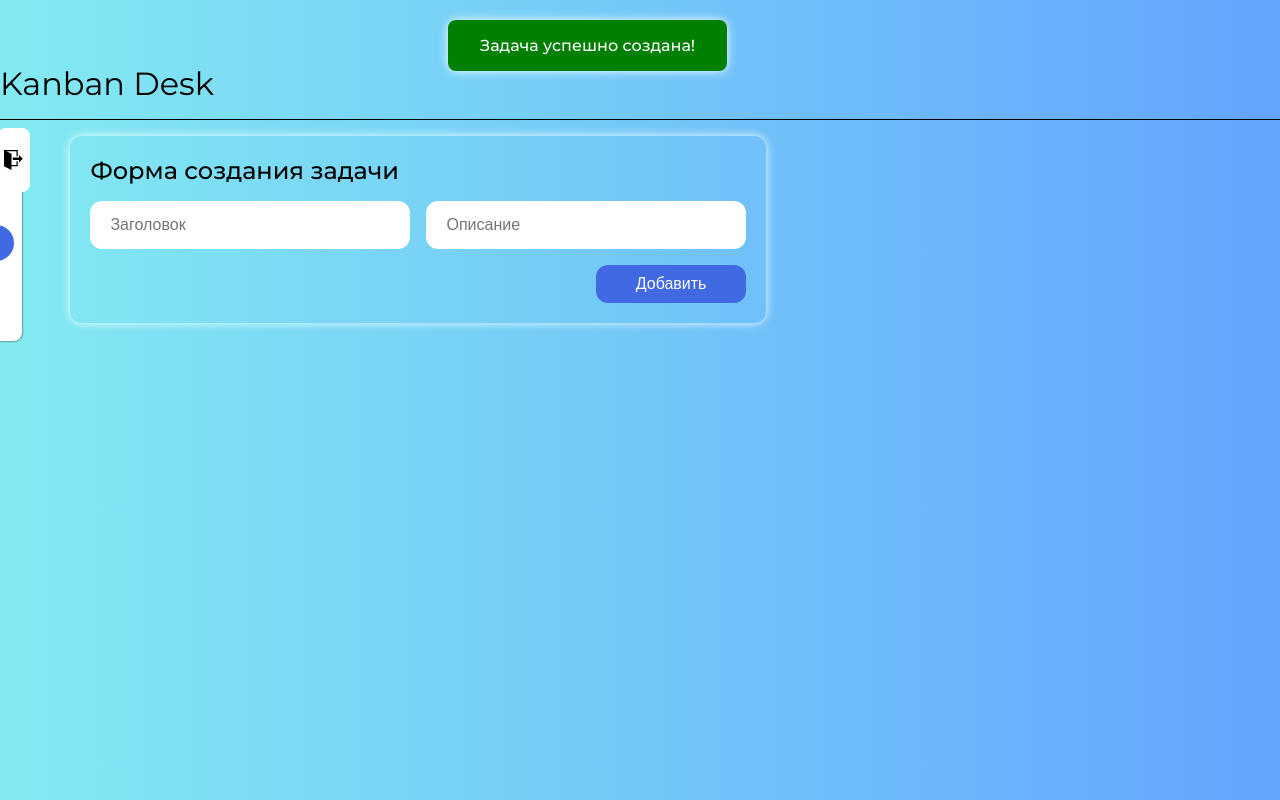
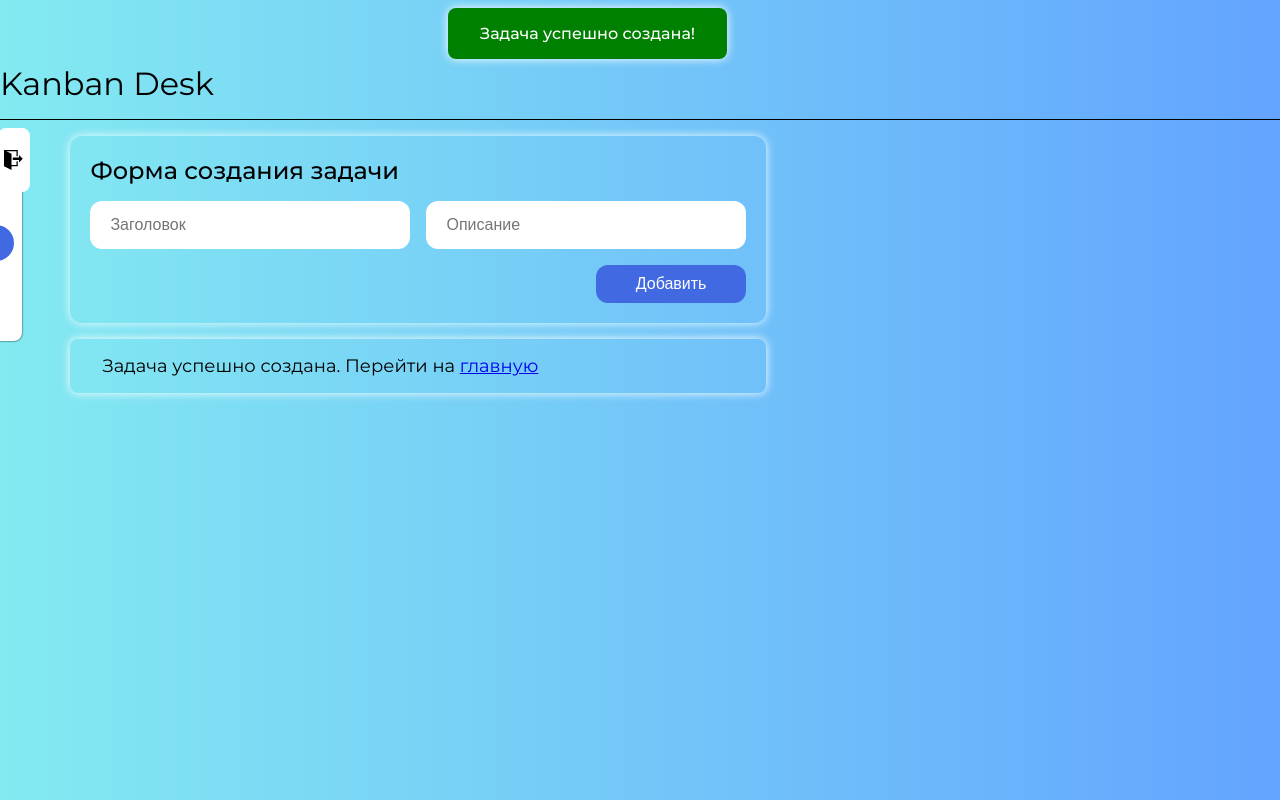
Before and after one commit to comp-master-byte/fullstack-newShift, a React app in the folder client/: page /create in a window 1280 px wide. Both pictures are taken after typing "Sample", "Sample" into the empty fields and a click on the button "Добавить". Built offline with nearby package versions, Linux system fonts and the light colour scheme.

Commit message:
Повышение usability

```diff
--- a/client/src/Pages/CreateTaskPage/CreateTaskPage.jsx
+++ b/client/src/Pages/CreateTaskPage/CreateTaskPage.jsx
@@ -2,7 +2,8 @@ import React, { Fragment, useEffect, useState } from "react";
 import { useDispatch, useSelector } from "react-redux";
 import { addTaskActionCreator, hideAlertActionCreator, hideSuccessAlertActionCreator, showAlertActionCreator, showSuccessAlertActionCreator } from "../../redux/actions";
 import { Form } from "../../components/Form/Form.jsx";
-import { AlertComponent } from "../../components/Alert/AlertComponent.jsx"
+import { AlertComponent } from "../../components/Alert/AlertComponent.jsx";
+import { ResultOfAction } from "../../components/resultOfAction/ResultOfAction.jsx"
 
 export const CreateTaskPage = () => {
 
@@ -12,6 +13,7 @@ export const CreateTaskPage = () => {
     const isShowSuccessAlert = useSelector(state => state.isShowAlert.successAlert);
 
     const [newDataTask, setNewDataTask] = useState({ title: "", content: "" });
+    const [isAdded, setIsAdded] = useState(false);
 
     function dataSubmitHandler(event) {
         event.preventDefault();
@@ -33,6 +35,7 @@ export const CreateTaskPage = () => {
         dispatch(showSuccessAlertActionCreator());
         setTimeout(() => dispatch(hideSuccessAlertActionCreator()), 3000);
         setNewDataTask({ title: "", content: "" });
+        setIsAdded(true);
     }
 
     // ComponentWillUnmount
@@ -60,6 +63,9 @@ export const CreateTaskPage = () => {
                 onChangeContent={event => setNewDataTask({ ...newDataTask, content: event.target.value })}
                 primaryBtnText={"Добавить"}
             />
+            {isAdded &&
+                <ResultOfAction goWhere="главную" to="/" resultText="Задача успешно создана." />
+            }
         </Fragment>
     )
 }
--- a/client/src/Pages/EditPage/EditPage.jsx
+++ b/client/src/Pages/EditPage/EditPage.jsx
@@ -1,10 +1,12 @@
 import React, { useEffect, useState } from "react";
+import styles from "./EditPage.module.scss";
 import { useDispatch, useSelector } from "react-redux";
-import { useParams, useNavigate } from "react-router-dom";
+import { useParams, useNavigate, Link } from "react-router-dom";
 import { AlertComponent } from "../../components/Alert/AlertComponent.jsx";
 import { Form } from "../../components/Form/Form.jsx";
 import { deleteTaskActionCreator, editTaskActionCreator, hideAlertActionCreator, hideErrorAlertActionCreator, hideSuccessAlertActionCreator, showAlertActionCreator, showErrorAlertActionCreator, showSuccessAlertActionCreator } from "../../redux/actions.js";
 import { ConfirmationModal } from "../../UI/ConfirmationModal/ConfirmationModal.jsx";
+import { ResultOfAction } from "../../components/resultOfAction/ResultOfAction.jsx";
 
 export const EditPage = () => {
 
@@ -17,11 +19,13 @@ export const EditPage = () => {
     const isShowSuccessAlert = useSelector(state => state.isShowAlert.successAlert);
     const isShowErrorAlert = useSelector(state => state.isShowAlert.errorAlert);
 
-
     const [newDataTask, setNewDataTask] = useState({ title: "", content: "" });
+    const [confirmText, setConfirmText] = useState("");
     const [isVisible, setIsVisible] = useState(false);
     const [isDeleteVisible, setIsDeleteVisible] = useState(false);
-    const [confirmText, setConfirmText] = useState("");
+    const [isDeleted, setIsDeleted] = useState(false);
+    const [isDisabled, setIsDisabled] = useState(false);
+    const [isEdited, setIsEdited] = useState(false);
 
     function dataSubmitHandler(event) {
 
@@ -35,18 +39,15 @@ export const EditPage = () => {
 
         if (!taskEdited.content || !taskEdited.title) {
             dispatch(showAlertActionCreator());
-            setTimeout(() => {
-                dispatch(hideAlertActionCreator());
-            }, 2000);
+            setTimeout(() => dispatch(hideAlertActionCreator()), 2000);
             return;
         }
 
         dispatch(editTaskActionCreator(taskEdited));
         dispatch(showErrorAlertActionCreator());
-        setTimeout(() => {
-            dispatch(hideErrorAlertActionCreator())
-        }, 2000)
+        setTimeout(() => dispatch(hideErrorAlertActionCreator()), 2000);
         setNewDataTask({ title: "", content: "" });
+        setIsEdited(true);
     }
 
     const closeEditModalHandler = () => setIsVisible(false);
@@ -70,6 +71,8 @@ export const EditPage = () => {
 
     const confirmDeleteSuccessActionHandler = () => {
         setIsDeleteVisible(false);
+        setIsDeleted(true);
+        setIsDisabled(true);
         dispatch(deleteTaskActionCreator(taskId));
         dispatch(showSuccessAlertActionCreator());
         setTimeout(() => dispatch(hideSuccessAlertActionCreator()), 3000);
@@ -95,11 +98,11 @@ export const EditPage = () => {
             }
 
             {isShowSuccessAlert &&
-                <AlertComponent variant={"success"} alertText={"Задача успешно удалена"} />
+                <AlertComponent variant={"success"} alertText={"Задача успешно удалена!"} />
             }
 
             {isShowErrorAlert &&
-                <AlertComponent variant={"success"} alertText={"Задача успешно изменена"} />
+                <AlertComponent variant={"success"} alertText={"Задача успешно изменена!"} />
             }
 
             <Form
@@ -112,6 +115,7 @@ export const EditPage = () => {
                 confirmEditAction={confirmEditActionHandler}
                 confirmDeleteAction={confirmDeleteActionHandler}
                 primaryBtnText={"Изменить"}
+                isDisabled={isDisabled}
                 editPageButtons
             />
 
@@ -132,6 +136,14 @@ export const EditPage = () => {
                 successClick={confirmDeleteSuccessActionHandler}
                 errorClick={confirmDeleteCloseModal}
             />
+
+            {isDeleted &&
+                <ResultOfAction goWhere="главную" to="/" resultText="Задача успешно удалена." />
+            }
+
+            {isEdited &&
+                <ResultOfAction goWhere="главную" to="/" resultText="Задача успешно изменена." />
+            }
         </div>
     )
 }
--- a/client/src/Pages/EditPage/EditPage.module.scss
+++ b/client/src/Pages/EditPage/EditPage.module.scss
@@ -0,0 +1,28 @@
+.deletedWrapper {
+    margin-top: 1rem;
+    padding: 1rem 2rem;
+    border-radius: 8px;
+    box-shadow: 0 0 10px #fff;
+    max-width: 25rem;
+
+    .confirmation__redirectText {
+        font-size: 1.125rem;
+        color: #000;
+        font-weight: 400;
+    }
+}
+
+
+.editedWrapper {
+    margin-top: 1rem;
+    padding: 1rem 2rem;
+    border-radius: 8px;
+    box-shadow: 0 0 10px #fff;
+    max-width: 40rem;
+
+    .editedWrapper__redirectText {
+        font-size: 1.125rem;
+        color: #000;
+        font-weight: 400;
+    }
+}
--- a/client/src/UI/ShiftBtn/ShiftBtn.jsx
+++ b/client/src/UI/ShiftBtn/ShiftBtn.jsx
@@ -11,18 +11,21 @@ export const ShiftBtn = (props) => {
         warning,
         success,
         onClick,
+        isDisabled,
         ...rest
     } = props;
 
     return (
         <button
+            disabled={isDisabled}
             type="text"
             onClick={onClick}
             className={cn(styles.shiftBtn, {
                 [styles.shiftBtnError]: error,
                 [styles.shiftBtnPrimary]: primary,
                 [styles.shiftBtnWarning]: warning,
-                [styles.shiftBtnSuccess]: success
+                [styles.shiftBtnSuccess]: success,
+                [styles.shiftBtnDisabled]: isDisabled
             })}
             {...rest}
         >
--- a/client/src/UI/ShiftBtn/ShiftBtn.module.scss
+++ b/client/src/UI/ShiftBtn/ShiftBtn.module.scss
@@ -41,3 +41,11 @@
         box-shadow: 0 0 20px green;
     }
 }
+
+.shiftBtnDisabled {
+    background-color: #eee;
+
+    &:hover {
+        box-shadow: 0 0 20px #fff;
+    }
+}
--- a/client/src/components/Alert/AlertComponent.module.scss
+++ b/client/src/components/Alert/AlertComponent.module.scss
@@ -1,6 +1,6 @@
 .alertWrapper {
     position: fixed;
-    top: -40%;
+    top: -35%;
     left: 50%;
     background-color: #fff;
     border-radius: 8px;
--- a/client/src/components/Form/Form.jsx
+++ b/client/src/components/Form/Form.jsx
@@ -15,7 +15,8 @@ export const Form = (props) => {
         confirmEditAction,
         confirmDeleteAction,
         primaryBtnText,
-        editPageButtons
+        editPageButtons,
+        isDisabled
     } = props;
 
     return (
@@ -41,12 +42,12 @@ export const Form = (props) => {
                 <div className={styles.formSubmit__btn}>
                     {editPageButtons &&
                         <>
-                            <ShiftBtn onClick={confirmDeleteAction} btnText={"Удалить"} error />
-                            <ShiftBtn onClick={confirmEditAction} btnText={"Отменить"} warning />
+                            <ShiftBtn isDisabled={isDisabled} onClick={confirmDeleteAction} btnText={"Удалить"} error />
+                            <ShiftBtn isDisabled={isDisabled} onClick={confirmEditAction} btnText={"Отменить"} warning />
                         </>
                     }
 
-                    <ShiftBtn onClick={onSubmit} btnText={primaryBtnText} primary />
+                    <ShiftBtn isDisabled={isDisabled} onClick={onSubmit} btnText={primaryBtnText} primary />
                 </div>
             </div>
         </div>
--- /dev/null
+++ b/client/src/components/resultOfAction/ResultOfAction.jsx
@@ -0,0 +1,16 @@
+import React from "react";
+import styles from "./ResultOfAction.module.scss";
+import { Link } from "react-router-dom";
+
+export const ResultOfAction = (props) => {
+
+    const { resultText, to, goWhere } = props;
+
+    return (
+        <div className={styles.resultOfAction}>
+            <div className={styles.resultOfAction__redirectText}>
+                {resultText} Перейти на <Link to={to}>{goWhere}</Link>
+            </div>
+        </div>
+    )
+}
--- /dev/null
+++ b/client/src/components/resultOfAction/ResultOfAction.module.scss
@@ -0,0 +1,13 @@
+.resultOfAction {
+    margin-top: 1rem;
+    padding: 1rem 2rem;
+    border-radius: 8px;
+    box-shadow: 0 0 10px #fff;
+    min-width: 25rem;
+
+    .resultOfAction__redirectText {
+        font-size: 1.125rem;
+        color: #000;
+        font-weight: 400;
+    }
+}
```
